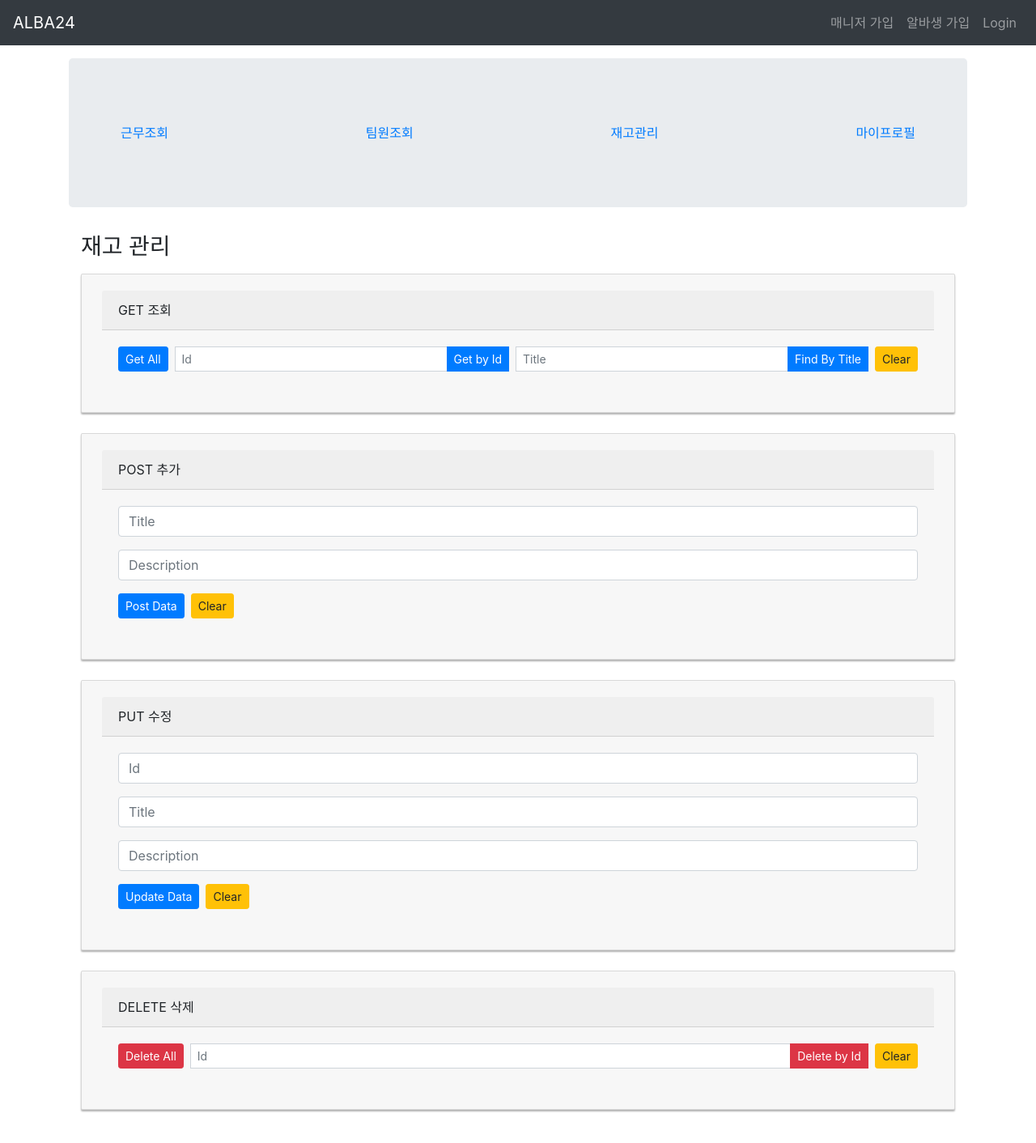
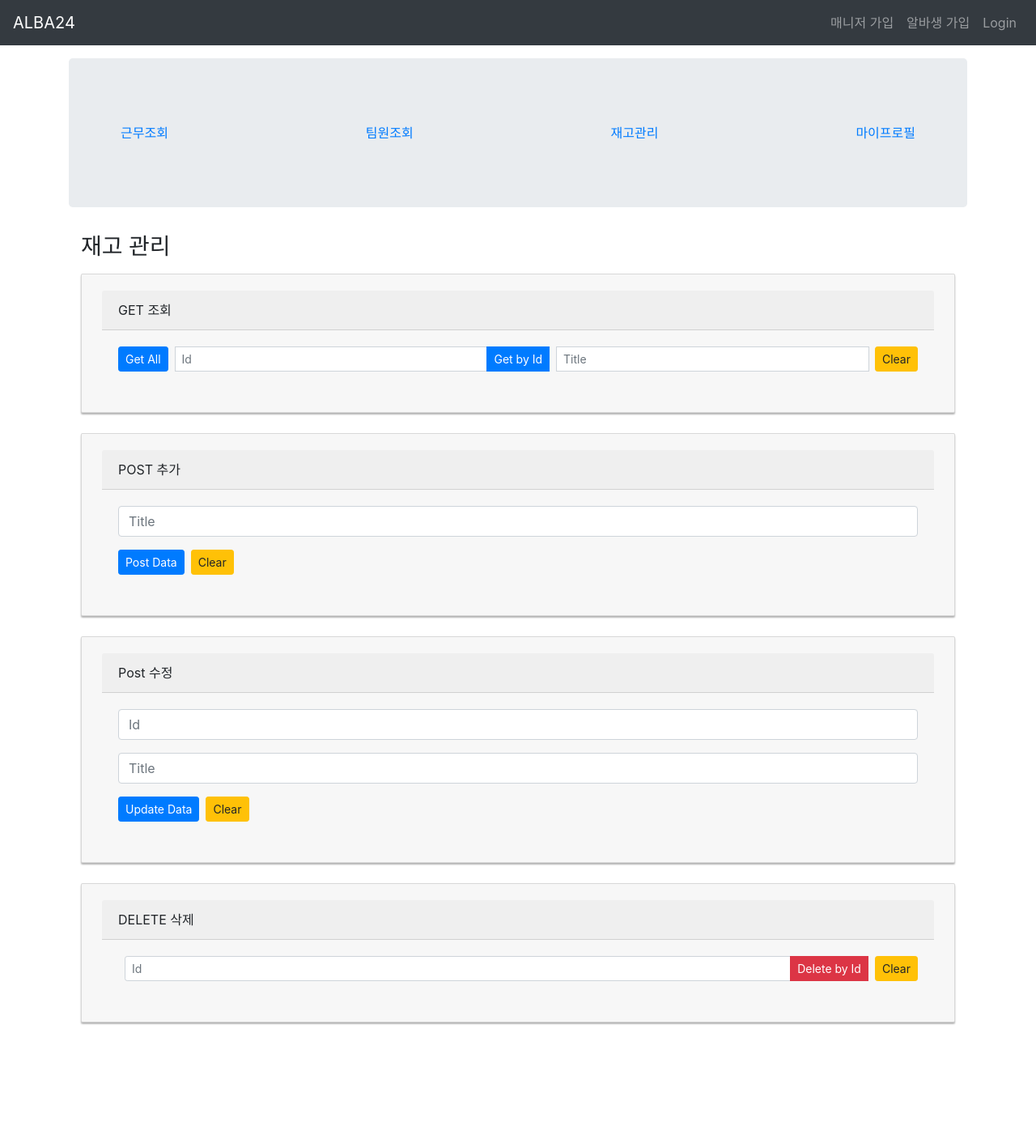
Before and after one commit to bsh1603/Capstone_Project, a React (Create React App) app: page /home/item in a window 1280 px wide. Shown: the top 1412 px of the page at 81% size. After the commit the page ends 1312 px from the top, so only its background shows below. Built offline with nearby package versions, Linux system fonts and the light colour scheme.

Commit message:
axios apiurl update

```diff
--- a/src/components/edit-profile.component.js
+++ b/src/components/edit-profile.component.js
@@ -90,12 +90,13 @@ class EditProfile extends Component {
   handleEdit(e) {
     e.preventDefault();
     e.stopPropagation();
+    const member_id = JSON.stringify(JSON.parse(localStorage.getItem("user")).id)
 
     this.form.validateAll(); // 회원 수정
 
 
     axios
-      .put("/api/signup/worker", this.state)
+      .post(`/api/member/${member_id}/modify`, this.state)
       .then((res) => {
               console.log(res);
               console.log("데이터 전송 성공");
--- a/src/components/home.component.js
+++ b/src/components/home.component.js
@@ -13,7 +13,7 @@ import WorkTime from './work-time';
 
 import TeamMember from './team-member';
 import Profile from './profile.component';
-import Item from './item';
+import Stock from './stock';
 
 
 function Cal() {
@@ -76,7 +76,7 @@ export default class Home extends Component {
       <Routes>
             <Route path="work" element={ <WorkTime/>} />
             <Route path="members" element={<TeamMember></TeamMember>} />
-            <Route path="item" element={<Item/>} />
+            <Route path="item" element={<Stock/>} />
             <Route path="profile" element={<Profile />} />
         </Routes>
       <div>        <br/>    </div>
--- a/src/components/login.component.js
+++ b/src/components/login.component.js
@@ -43,7 +43,7 @@ class Login extends Component {
       email: e.target.value,
     });
   }
-
+tutorials
   onChangePwd(e) {
     this.setState({
       pwd: e.target.value,
@@ -73,11 +73,11 @@ class Login extends Component {
         const json = localStorage.getItem("user");
         console.log(JSON.parse(json));
 
-        const member_id = JSON.parse(localStorage.getItem("user")).id
+        const member_id = JSON.stringify(JSON.parse(localStorage.getItem("user")).id)
 
-        const id = JSON.stringify(member_id);
 
-  axios.get(`/api/member/${id}`)
+
+  axios.get(`/api/member/${member_id}`)
 
   .then(function(response) {
     console.log(typeof response.data);
--- a/src/components/item.js
+++ b/src/components/stock.js
@@ -3,16 +3,16 @@ import "../App.css";
 import axios from "axios";
 
 //재고
-export default function  Item() {
+export default function  Stock() {
   const get_id = useRef(null);
   const get_title = useRef(null);
 
   const post_title = useRef(null);
-  const post_description = useRef(null);
+
 
   const put_id = useRef(null);
   const put_title = useRef(null);
-  const put_description = useRef(null);
+
 
 
   const delete_id = useRef(null);
@@ -28,7 +28,8 @@ export default function  Item() {
 
   async function getAllData() {
     try {
-      const res = await axios.get("/tutorials");
+      const team_id = localStorage.getItem
+      const res = await axios.get(`/api/stock/${team_id}`);
 
       const result = {
         status: res.status + "-" + res.statusText,
@@ -47,7 +48,7 @@ export default function  Item() {
 
     if (id) {
       try {
-        const res = await axios.get(`/tutorials/${id}`);
+        const res = await axios.get(`/api/stock/${id}`);
 
         const result = {
           data: res.data,
@@ -63,39 +64,17 @@ export default function  Item() {
     }
   }
 
-  async function getDataByTitle() {
-    const title = get_title.current.value;
-
-    if (title) {
-      try {
-        // const res = await instance.get(`/tutorials?title=${title}`);
-        const res = await axios.get("/tutorials", {
-          params: {
-            title: title,
-          },
-        });
-
-        const result = {
-          status: res.status + "-" + res.statusText,
-          headers: res.headers,
-          data: res.data,
-        };
-
-        setGetResult(fortmatResponse(result));
-      } catch (err) {
-        setGetResult(fortmatResponse(err.response?.data || err));
-      }
-    }
-  }
+  //재고등록
 
   async function postData() {
+    const team_id = localStorage.getItem
     const postData = {
       title: post_title.current.value,
-      description: post_description.current.value,
+
     };
 
     try {
-      const res = await axios.post("/tutorials", postData, {
+      const res = await axios.post(`/api/stock/${team_id}`, postData, {
         headers: {
           "x-access-token": "token-value",
         },
@@ -113,18 +92,19 @@ export default function  Item() {
     }
   }
 
+  //재고수정
   async function putData() {
     const id = put_id.current.value;
 
     if (id) {
       const putData = {
         title: put_title.current.value,
-        description: put_description.current.value,
+
 
       };
 
       try {
-        const res = await axios.put(`/tutorials/${id}`, putData, {
+        const res = await axios.post(`/api/stock/${id}/update`, putData, {
           headers: {
             "x-access-token": "token-value",
           },
@@ -143,28 +123,13 @@ export default function  Item() {
     }
   }
 
-  async function deleteAllData() {
-    try {
-      const res = await axios.delete("/tutorials");
-
-      const result = {
-        status: res.status + "-" + res.statusText,
-        headers: res.headers,
-        data: res.data,
-      };
-
-      setDeleteResult(fortmatResponse(result));
-    } catch (err) {
-      setDeleteResult(fortmatResponse(err.response?.data || err));
-    }
-  }
 
   async function deleteDataById() {
     const id = delete_id.current.value;
 
     if (id) {
       try {
-        const res = await axios.delete(`/tutorials/${id}`);
+        const res = await axios.post(`/api/stock/${id}/delete`);
 
         const result = {
           status: res.status + "-" + res.statusText,
@@ -212,7 +177,7 @@ export default function  Item() {
 
             <input type="text" ref={get_title} className="form-control ml-2" placeholder="Title" />
             <div className="input-group-append">
-              <button className="btn btn-sm btn-primary" onClick={getDataByTitle}>Find By Title</button>
+
             </div>
 
             <button className="btn btn-sm btn-warning ml-2" onClick={clearGetOutput}>Clear</button>
@@ -229,7 +194,7 @@ export default function  Item() {
             <input type="text" className="form-control" ref={post_title} placeholder="Title" />
           </div>
           <div className="form-group">
-            <input type="text" className="form-control" ref={post_description} placeholder="Description" />
+
           </div>
           <button className="btn btn-sm btn-primary" onClick={postData}>Post Data</button>
           <button className="btn btn-sm btn-warning ml-2" onClick={clearPostOutput}>Clear</button>
@@ -239,7 +204,7 @@ export default function  Item() {
       </div>
 
       <div className="card mt-3">
-        <div className="card-header"> PUT 수정 </div>
+        <div className="card-header"> Post 수정 </div>
         <div className="card-body">
           <div className="form-group">
             <input type="text" className="form-control" ref={put_id} placeholder="Id" />
@@ -248,7 +213,7 @@ export default function  Item() {
             <input type="text" className="form-control" ref={put_title} placeholder="Title" />
           </div>
           <div className="form-group">
-            <input type="text" className="form-control" ref={put_description} placeholder="Description" />
+
           </div>
           <div className="form-check mb-2">
 
@@ -264,7 +229,7 @@ export default function  Item() {
         <div className="card-header"> DELETE 삭제 </div>
         <div className="card-body">
           <div className="input-group input-group-sm">
-            <button className="btn btn-sm btn-danger" onClick={deleteAllData}>Delete All</button>
+
 
             <input type="text" ref={delete_id} className="form-control ml-2" placeholder="Id" />
             <div className="input-group-append">
--- a/src/components/team-member.js
+++ b/src/components/team-member.js
@@ -18,7 +18,7 @@ export default class TeamMember extends Component {
 
     this.state = {
 
-      teammember : undefined,
+      teammember:JSON.parse(localStorage.getItem("team_member"))
 
     };
   }
@@ -30,22 +30,7 @@ export default class TeamMember extends Component {
       <div>
       <h3>팀 조회</h3>
 
-        <button className='btn-primary' onClick={()=>{ // 팀멤버조회버튼
-          const member_id = JSON.parse(localStorage.getItem("user")).id
 
-          const id = JSON.stringify(member_id);
-
-          axios.get(`/api/member/${id}`)
-
-          .then(function(response) {
-            console.log(typeof response.data);
-            console.log(response.data)
-            localStorage.setItem("team_member", JSON.stringify(response.data));
-
-          })
-          this.setState({teammember:JSON.parse(localStorage.getItem("team_member"))})
-          console.log('local storage',JSON.parse(localStorage.getItem("team_member")))
-        }}>알바생 조회하기</button>
 
         <Table>
         {this.state.teammember &&
@@ -54,20 +39,18 @@ export default class TeamMember extends Component {
           <ul >
           {item.admin === "ROLE_WORKER" &&
           <li > {JSON.parse(localStorage.getItem("user")).admin === "ROLE_MANAGER" &&
-          <button onClick={()=>{ // 팀에서 해당 멤버 삭제
-            //const member_id = JSON.parse(localStorage.getItem("user")).id
-            //const id = JSON.stringify(member_id);
+          <button onClick={()=>{ // 팀에서 해당 멤버 삭제button
+            const member_id = JSON.stringify(JSON.parse(localStorage.getItem("user")).id)
+
+            axios.post(`/api/member/${member_id}/delete`)
+
+            .then(function(response) {
+
+              console.log(response.data)
 
 
-            // axios.post(`/api/member/${id}`)
+            })
 
-            // .then(function(response) {
-            //   console.log(typeof response.data);
-            //   console.log(response.data)
-            //   localStorage.setItem("team_member", JSON.stringify(response.data));
-
-            // })
-            // this.setState({teammember:JSON.parse(localStorage.getItem("team_member"))})
 
           }}
           className='btn-danger'>추방</button>
```
